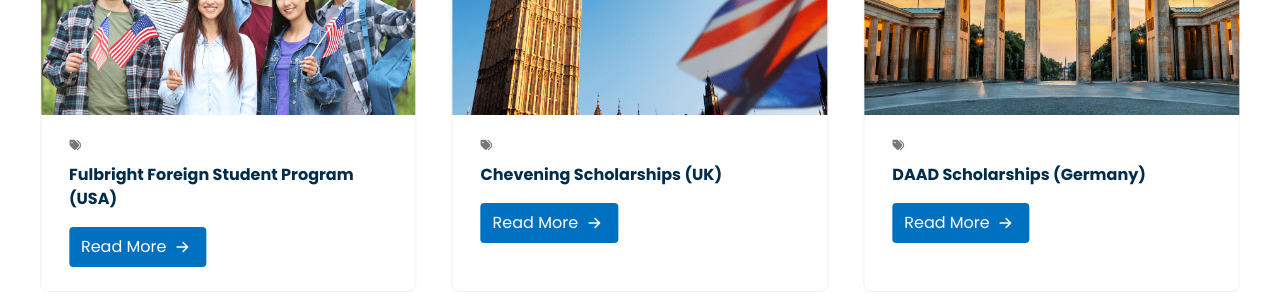
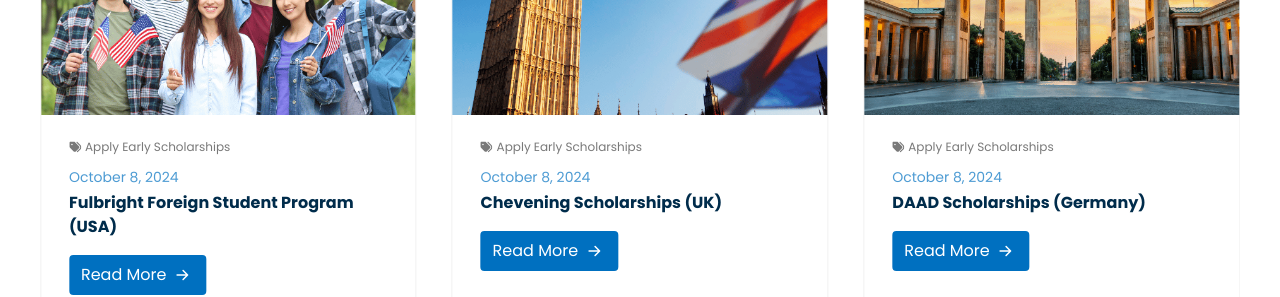
Before and after one commit to wpseemol/b2wi-development, a Next.js app: page / in a window 1280 px wide. Shown: the part 5000-5297 px from the top of the page. Built offline with nearby package versions, Linux system fonts and the light colour scheme.

Commit message:
type error solve

```diff
--- a/app/_components/main/scholarship-updates-carousel.tsx
+++ b/app/_components/main/scholarship-updates-carousel.tsx
@@ -76,10 +76,10 @@
                                 <div className="ml-1 mt-3 p-3 pl-6 pb-6 ">
                                     <div className="flex items-center gap-1 text-xs mb-3 text-neutral-700/70 dark:text-neutral-400">
                                         <FaTags />{' '}
-                                        <h3>{content.publishedBy}</h3>
+                                        <h3>{content.publishedIn}</h3>
                                     </div>
                                     <p className="text-primaryColor/70 dark:text-neutral-300 text-sm mb-1">
-                                        {content.publishedAt}
+                                        {content.publishedOn}
                                     </p>
                                     <h2 className="text-base font-semibold text-[#002c4b] dark:text-neutral-100 group-hover:underline duration-150 ">
                                         {content.title}
--- a/app/success-stories/[storiesSlug]/_components/social-share.tsx
+++ b/app/success-stories/[storiesSlug]/_components/social-share.tsx
@@ -1,4 +1,6 @@
 'use client';
+import { HackContentType } from '@/lib/db/hacks-data';
+import { ScholarshipsDataType } from '@/lib/db/scholarships-data';
 import { SuccessStoriesType } from '@/lib/db/success-stories';
 import { usePathname } from 'next/navigation';
 import {
@@ -15,7 +17,7 @@
 export default function SocialShare({
     content,
 }: {
-    content: SuccessStoriesType;
+    content: SuccessStoriesType | ScholarshipsDataType | HackContentType;
 }) {
     const pathname: string = usePathname();
 
```
